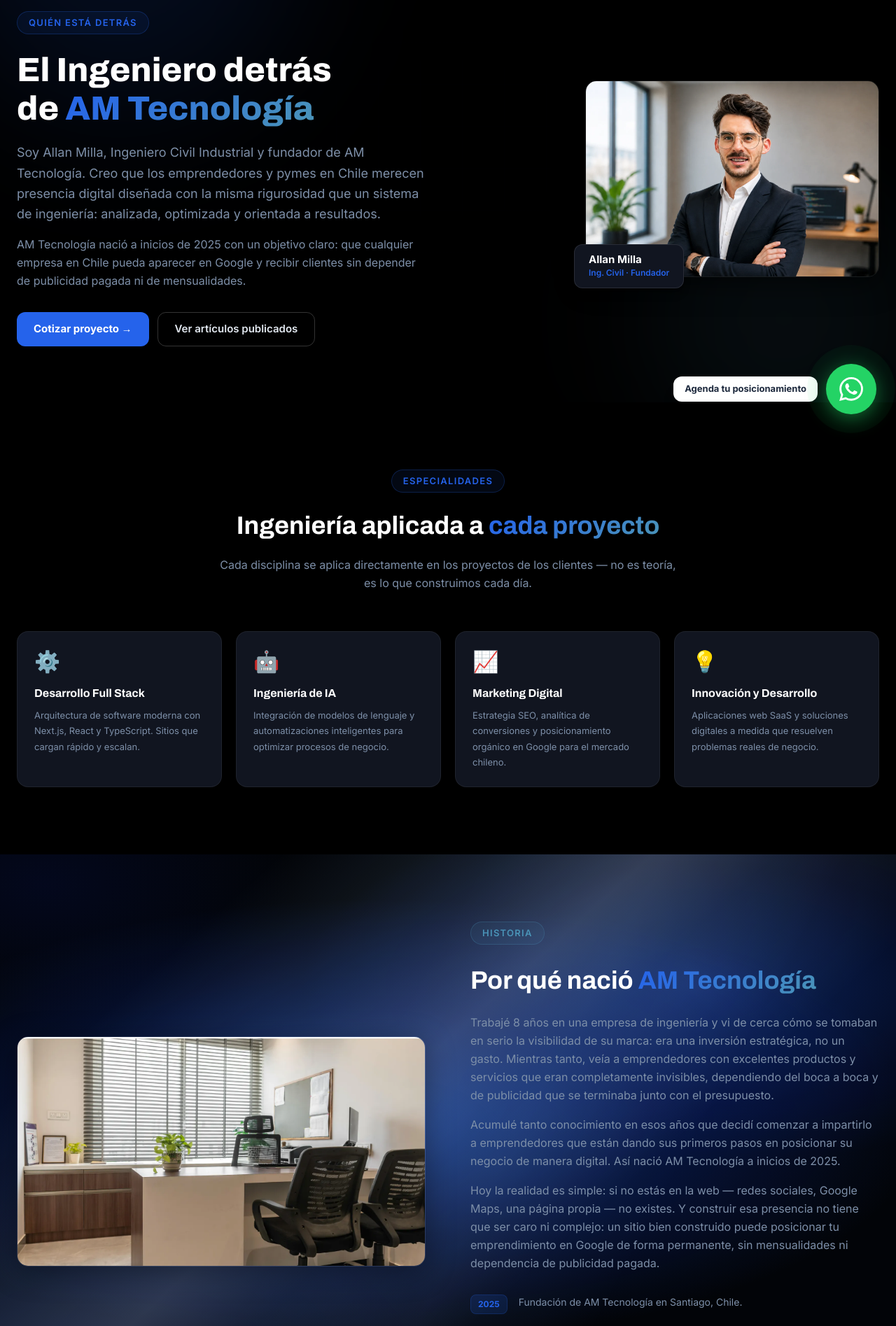
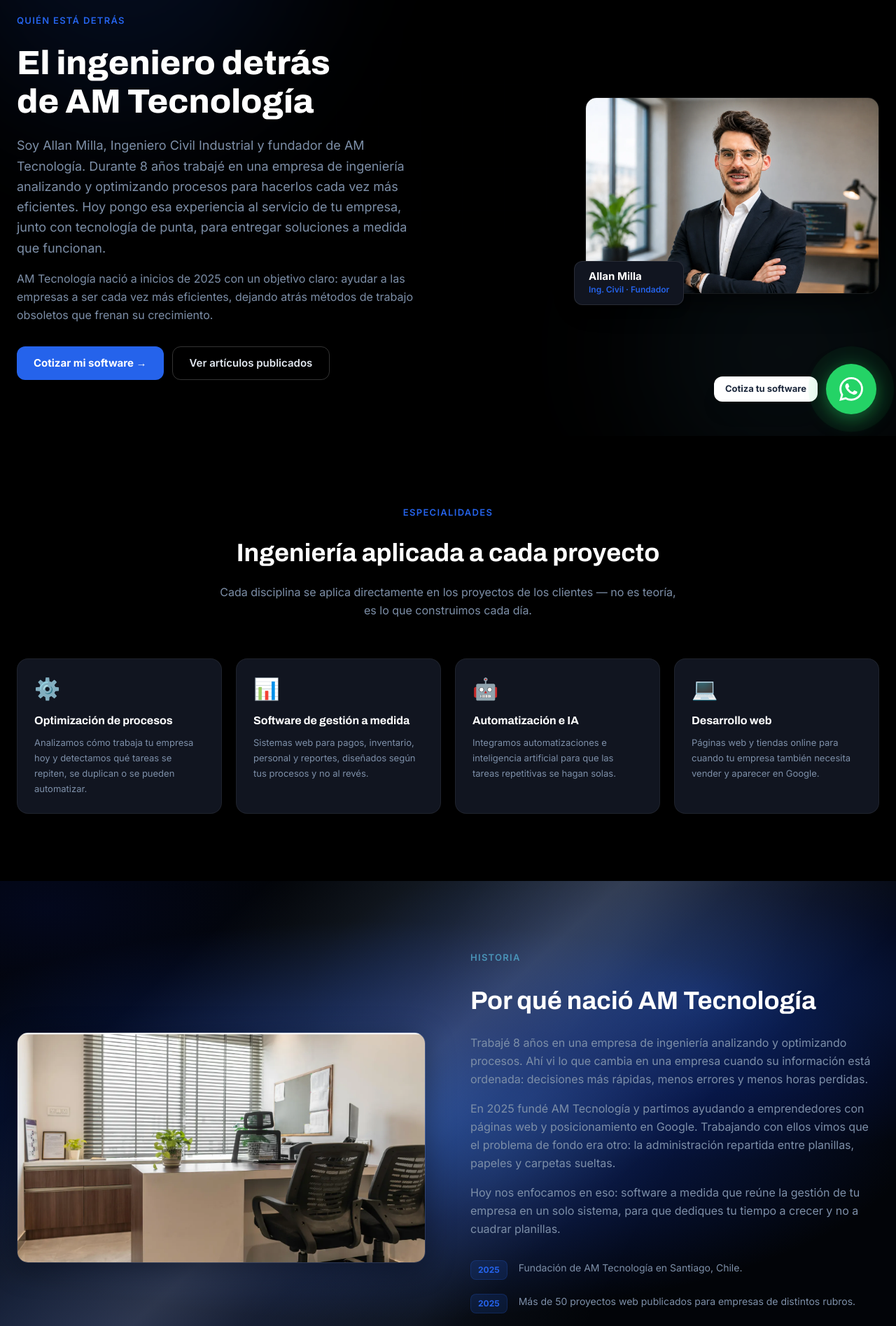
Before and after one commit to micajaproyectos/am-tecnologia, a Next.js app: page /sobre-nosotros in a window 1280 px wide. Shown: the part 180-2075 px from the top of the page at 70% size. Built offline with nearby package versions, Linux system fonts and the light colour scheme.

Commit message:
mejoras en perfil de am tecnologia

```diff
--- a/app/aparecer-en-google/page.tsx
+++ b/app/aparecer-en-google/page.tsx
@@ -479,7 +479,7 @@
           </p>
           <div className="grid grid-cols-1 md:grid-cols-3 gap-5">
             <div className="bg-am-surf2 border border-white/6 rounded-2xl p-6 hover:border-am-primary/20 transition-colors">
-              <div className="inline-flex px-3 py-1 rounded-full bg-am-primary/10 border border-am-primary/20 text-am-primary text-[11px] font-bold tracking-wide mb-4">
+              <div className="inline-block text-am-primary text-[11px] font-bold tracking-wide mb-4">
                 Taller mecánico · Temuco
               </div>
               <p className="text-am-muted text-[13.5px] leading-relaxed">
@@ -487,7 +487,7 @@
               </p>
             </div>
             <div className="bg-am-surf2 border border-white/6 rounded-2xl p-6 hover:border-blue-500/20 transition-colors">
-              <div className="inline-flex px-3 py-1 rounded-full bg-blue-500/10 border border-blue-500/20 text-blue-400 text-[11px] font-bold tracking-wide mb-4">
+              <div className="inline-block text-blue-400 text-[11px] font-bold tracking-wide mb-4">
                 Psicóloga · Santiago
               </div>
               <p className="text-am-muted text-[13.5px] leading-relaxed">
@@ -495,7 +495,7 @@
               </p>
             </div>
             <div className="bg-am-surf2 border border-white/6 rounded-2xl p-6 hover:border-purple-500/20 transition-colors">
-              <div className="inline-flex px-3 py-1 rounded-full bg-purple-500/10 border border-purple-500/20 text-purple-400 text-[11px] font-bold tracking-wide mb-4">
+              <div className="inline-block text-purple-400 text-[11px] font-bold tracking-wide mb-4">
                 Operador turístico · Puerto Montt
               </div>
               <p className="text-am-muted text-[13.5px] leading-relaxed">
--- a/app/autor/allan-milla/page.tsx
+++ b/app/autor/allan-milla/page.tsx
@@ -11,7 +11,7 @@
 export const metadata: Metadata = {
   title: "Allan Milla — Autor | AM Tecnología",
   description:
-    "Artículos escritos por Allan Milla, Ingeniero Civil Industrial y fundador de AM Tecnología. Guías prácticas sobre posicionamiento en Google, SEO y digitalización para empresas en Chile.",
+    "Artículos escritos por Allan Milla, Ingeniero Civil Industrial con 8 años de experiencia optimizando procesos en una empresa de ingeniería y fundador de AM Tecnología. Guías prácticas sobre posicionamiento en Google, SEO y digitalización para empresas en Chile.",
   alternates: {
     canonical: `${siteUrl}/autor/allan-milla`,
   },
@@ -30,7 +30,7 @@
   name: "Allan Milla",
   jobTitle: "Ingeniero Civil Industrial",
   description:
-    "Fundador de AM Tecnología. Especialista en desarrollo Full Stack, Ingeniería de IA y Marketing Digital. Autor de guías sobre posicionamiento en Google para empresas chilenas.",
+    "Ingeniero Civil Industrial con 8 años de experiencia optimizando procesos en una empresa de ingeniería. Fundador de AM Tecnología y autor de guías para empresas chilenas.",
   url: `${siteUrl}/autor/allan-milla`,
   image: `${siteUrl}/fundador.webp`,
   worksFor: {
@@ -87,7 +87,7 @@
             </div>
 
             <div>
-              <span className="inline-block px-3 py-1 rounded-full border border-am-primary/25 bg-am-primary/8 text-am-primary text-[11px] font-bold tracking-widest uppercase mb-3">
+              <span className="inline-block text-am-primary text-[11px] font-bold tracking-widest uppercase mb-3">
                 Autor
               </span>
               <h1 className="font-display font-extrabold text-white text-[2rem] leading-tight mb-1">
@@ -97,8 +97,8 @@
                 Ing. Civil · Fundador de AM Tecnología
               </p>
               <p className="text-am-muted text-[14px] leading-relaxed max-w-xl">
-                Especialista en desarrollo Full Stack, Ingeniería de IA y Marketing Digital.
-                Escribo guías prácticas sobre cómo las empresas chilenas pueden aparecer
+                Ingeniero con 8 años de experiencia optimizando procesos en una
+                empresa de ingeniería. Escribo guías prácticas sobre cómo las empresas chilenas pueden aparecer
                 en Google y crecer de forma orgánica.
               </p>
               <div className="flex items-center gap-4 mt-4">
--- a/app/sobre-nosotros/page.tsx
+++ b/app/sobre-nosotros/page.tsx
@@ -7,19 +7,19 @@
 
 const siteUrl = "https://www.amtecnologia.cl";
 const WA =
-  "https://wa.me/56985660954?text=Hola%2C%20quiero%20contratar%20mi%20p%C3%A1gina%20web";
+  "https://wa.me/56985660954?text=Hola%2C%20quiero%20cotizar%20un%20software%20para%20administrar%20mi%20empresa";
 
 export const metadata: Metadata = {
   title: "Sobre Nosotros | AM Tecnología",
   description:
-    "Conoce a Allan Milla, Ingeniero Civil Industrial fundador de AM Tecnología. Especialista en desarrollo Full Stack, Ingeniería de IA y Marketing Digital para empresas en Chile.",
+    "Conoce a Allan Milla, fundador de AM Tecnología. Ingeniero Civil Industrial con 8 años de experiencia optimizando procesos en una empresa de ingeniería, hoy aplicados al desarrollo de software a medida para empresas en Chile.",
   alternates: {
     canonical: `${siteUrl}/sobre-nosotros`,
   },
   openGraph: {
     title: "Sobre Nosotros — Allan Milla | AM Tecnología",
     description:
-      "Ingeniero Civil Industrial especialista en desarrollo web, IA y posicionamiento en Google para empresas en Chile.",
+      "Ingeniero Civil Industrial con 8 años de experiencia optimizando procesos en una empresa de ingeniería. Fundador de AM Tecnología.",
     images: [{ url: "/og-image.jpg", width: 1200, height: 630 }],
   },
 };
@@ -31,7 +31,7 @@
   name: "Allan Milla",
   jobTitle: "Ingeniero Civil Industrial",
   description:
-    "Fundador de AM Tecnología. Especialista en desarrollo Full Stack, Ingeniería de IA, Marketing Digital e Innovación. Construye presencia digital que posiciona empresas chilenas en Google.",
+    "Ingeniero Civil Industrial con 8 años de experiencia optimizando procesos en una empresa de ingeniería. Fundador de AM Tecnología, donde lleva ese conocimiento a software a medida para empresas chilenas.",
   url: `${siteUrl}/autor/allan-milla`,
   mainEntityOfPage: `${siteUrl}/autor/allan-milla`,
   image: `${siteUrl}/fundador.webp`,
@@ -42,11 +42,11 @@
     url: siteUrl,
   },
   knowsAbout: [
+    "Optimización de procesos productivos",
+    "Software de gestión a medida",
     "Desarrollo Full Stack",
     "Ingeniería de Inteligencia Artificial",
-    "Marketing Digital",
     "SEO y Posicionamiento Web",
-    "Innovación y Desarrollo",
   ],
   hasCredential: {
     "@type": "EducationalOccupationalCredential",
@@ -58,30 +58,30 @@
 const specialties = [
   {
     icon: "⚙️",
-    title: "Desarrollo Full Stack",
-    desc: "Arquitectura de software moderna con Next.js, React y TypeScript. Sitios que cargan rápido y escalan.",
+    title: "Optimización de procesos",
+    desc: "Analizamos cómo trabaja tu empresa hoy y detectamos qué tareas se repiten, se duplican o se pueden automatizar.",
+  },
+  {
+    icon: "📊",
+    title: "Software de gestión a medida",
+    desc: "Sistemas web para pagos, inventario, personal y reportes, diseñados según tus procesos y no al revés.",
   },
   {
     icon: "🤖",
-    title: "Ingeniería de IA",
-    desc: "Integración de modelos de lenguaje y automatizaciones inteligentes para optimizar procesos de negocio.",
+    title: "Automatización e IA",
+    desc: "Integramos automatizaciones e inteligencia artificial para que las tareas repetitivas se hagan solas.",
   },
   {
-    icon: "📈",
-    title: "Marketing Digital",
-    desc: "Estrategia SEO, analítica de conversiones y posicionamiento orgánico en Google para el mercado chileno.",
-  },
-  {
-    icon: "💡",
-    title: "Innovación y Desarrollo",
-    desc: "Aplicaciones web SaaS y soluciones digitales a medida que resuelven problemas reales de negocio.",
+    icon: "💻",
+    title: "Desarrollo web",
+    desc: "Páginas web y tiendas online para cuando tu empresa también necesita vender y aparecer en Google.",
   },
 ];
 
 const milestones = [
   { year: "2025", text: "Fundación de AM Tecnología en Santiago, Chile." },
-  { year: "2025", text: "Primeros +50 proyectos publicados y posicionados en Google." },
-  { year: "2026", text: "Expansión a clientes en 16 ciudades de Chile, con foco en el sur del país." },
+  { year: "2025", text: "Más de 50 proyectos web publicados para empresas de distintos rubros." },
+  { year: "2026", text: "Foco en software de gestión a medida para empresas de todo Chile." },
 ];
 
 export default function SobreNosotros() {
@@ -110,36 +110,37 @@
           <div className="grid grid-cols-1 lg:grid-cols-2 gap-16 items-center">
             {/* Copy */}
             <div>
-              <span className="inline-block px-4 py-1.5 rounded-full border border-am-primary/25 bg-am-primary/8 text-am-primary text-[13px] font-semibold tracking-widest uppercase mb-6">
+              <span className="inline-block text-am-primary text-[13px] font-semibold tracking-widest uppercase mb-6">
                 Quién está detrás
               </span>
               <h1
                 className="font-display font-extrabold text-white text-balance leading-[1.15] mb-5"
                 style={{ fontSize: "clamp(2rem, 4vw, 3rem)" }}
               >
-                El Ingeniero detrás de{" "}
-                <span className="gradient-text">AM Tecnología</span>
+                El ingeniero detrás de AM Tecnología
               </h1>
               <p className="text-am-muted text-lg leading-relaxed mb-4">
-                Soy Allan Milla, Ingeniero Civil Industrial y fundador de AM Tecnología. Creo que
-                los emprendedores y pymes en Chile merecen presencia digital diseñada con la misma
-                rigurosidad que un sistema de ingeniería: analizada, optimizada y
-                orientada a resultados.
+                Soy Allan Milla, Ingeniero Civil Industrial y fundador de AM Tecnología. Durante
+                8 años trabajé en una empresa de ingeniería analizando y optimizando procesos
+                para hacerlos cada vez más eficientes. Hoy pongo esa experiencia al servicio de
+                tu empresa, junto con tecnología de punta, para entregar soluciones a medida
+                que funcionan.
               </p>
               <p className="text-am-muted text-base leading-relaxed mb-8">
-                AM Tecnología nació a inicios de 2025 con un objetivo claro: que cualquier
-                empresa en Chile pueda aparecer en Google y recibir clientes sin depender
-                de publicidad pagada ni de mensualidades.
+                AM Tecnología nació a inicios de 2025 con un objetivo claro: ayudar a las
+                empresas a ser cada vez más eficientes, dejando atrás métodos de trabajo
+                obsoletos que frenan su crecimiento.
               </p>
               <div className="flex flex-wrap gap-3">
                 <a
                   href={WA}
                   data-cta-source="sobre-nosotros-hero"
+                  data-offer="software"
                   target="_blank"
                   rel="nofollow noopener noreferrer"
                   className="inline-flex items-center gap-2 bg-am-primary hover:bg-am-primary/90 text-white font-bold text-[15px] px-6 py-3 rounded-xl transition-colors duration-200"
                 >
-                  Cotizar proyecto →
+                  Cotizar mi software →
                 </a>
                 <Link
                   href="/autor/allan-milla"
@@ -177,15 +178,14 @@
       <section className="py-24 bg-black">
         <div className="max-w-7xl mx-auto px-6">
           <div className="text-center max-w-2xl mx-auto mb-14">
-            <span className="inline-block px-4 py-1.5 rounded-full border border-am-primary/25 bg-am-primary/8 text-am-primary text-[13px] font-semibold tracking-widest uppercase mb-5">
+            <span className="inline-block text-am-primary text-[13px] font-semibold tracking-widest uppercase mb-5">
               Especialidades
             </span>
             <h2
               className="font-display font-bold text-white text-balance mb-4"
               style={{ fontSize: "clamp(1.6rem, 3vw, 2.25rem)" }}
             >
-              Ingeniería aplicada a{" "}
-              <span className="gradient-text">cada proyecto</span>
+              Ingeniería aplicada a cada proyecto
             </h2>
             <p className="text-am-muted text-base leading-relaxed">
               Cada disciplina se aplica directamente en los proyectos de los
@@ -225,37 +225,31 @@
 
             {/* Story */}
             <div>
-              <span className="inline-block px-4 py-1.5 rounded-full border border-am-accent/25 bg-am-accent/8 text-am-accent text-[13px] font-semibold tracking-widest uppercase mb-6">
+              <span className="inline-block text-am-accent text-[13px] font-semibold tracking-widest uppercase mb-6">
                 Historia
               </span>
               <h2
                 className="font-display font-bold text-white text-balance mb-5"
                 style={{ fontSize: "clamp(1.6rem, 3vw, 2.25rem)" }}
               >
-                Por qué nació{" "}
-                <span className="gradient-text">AM Tecnología</span>
+                Por qué nació AM Tecnología
               </h2>
               <p className="text-am-muted text-base leading-relaxed mb-4">
-                Trabajé 8 años en una empresa de ingeniería y vi de cerca cómo
-                se tomaban en serio la visibilidad de su marca: era una
-                inversión estratégica, no un gasto. Mientras tanto, veía a
-                emprendedores con excelentes productos y servicios que eran
-                completamente invisibles, dependiendo del boca a boca y de
-                publicidad que se terminaba junto con el presupuesto.
+                Trabajé 8 años en una empresa de ingeniería analizando y optimizando
+                procesos. Ahí vi lo que cambia en una empresa cuando su información
+                está ordenada: decisiones más rápidas, menos errores y menos horas
+                perdidas.
               </p>
               <p className="text-am-muted text-base leading-relaxed mb-4">
-                Acumulé tanto conocimiento en esos años que decidí comenzar a
-                impartirlo a emprendedores que están dando sus primeros pasos
-                en posicionar su negocio de manera digital. Así nació AM
-                Tecnología a inicios de 2025.
+                En 2025 fundé AM Tecnología y partimos ayudando a emprendedores con
+                páginas web y posicionamiento en Google. Trabajando con ellos vimos
+                que el problema de fondo era otro: la administración repartida entre
+                planillas, papeles y carpetas sueltas.
               </p>
               <p className="text-am-muted text-base leading-relaxed mb-8">
-                Hoy la realidad es simple: si no estás en la web — redes
-                sociales, Google Maps, una página propia — no existes. Y
-                construir esa presencia no tiene que ser caro ni complejo: un
-                sitio bien construido puede posicionar tu emprendimiento en
-                Google de forma permanente, sin mensualidades ni dependencia
-                de publicidad pagada.
+                Hoy nos enfocamos en eso: software a medida que reúne la gestión de
+                tu empresa en un solo sistema, para que dediques tu tiempo a crecer
+                y no a cuadrar planillas.
               </p>
 
               <div className="flex flex-col gap-5">
@@ -282,17 +276,17 @@
               className="font-display font-bold text-white text-balance mb-5"
               style={{ fontSize: "clamp(1.6rem, 3vw, 2.25rem)" }}
             >
-              Un proyecto digital es un sistema que debe funcionar solo
+              Un sistema bien diseñado trabaja por tu empresa
             </h2>
             <p className="text-am-muted text-lg leading-relaxed max-w-2xl mx-auto mb-4">
-              Requiere análisis del problema, diseño del proceso correcto y ejecución
-              sin fricciones. No se improvisa. Y cuando está bien diseñado, opera con
-              autonomía — atrayendo clientes sin que tengas que hacer nada extra.
+              Requiere entender el problema, diseñar el proceso correcto y ejecutarlo
+              sin fricciones. No se improvisa. Y cuando está bien hecho, tu equipo
+              trabaja más rápido, con menos errores y sin esfuerzo extra.
             </p>
             <p className="text-am-muted text-base leading-relaxed max-w-xl mx-auto">
-              Esa mentalidad de ingeniería industrial aplicada al mundo digital es lo que
-              diferencia los proyectos de AM Tecnología de una plantilla genérica
-              o un sitio sin estrategia.
+              Esa mentalidad de ingeniería industrial es lo que diferencia los proyectos
+              de AM Tecnología de un software genérico que obliga a tu empresa a
+              adaptarse a él.
             </p>
           </div>
         </div>
@@ -301,40 +295,41 @@
       {/* ── CTA ── */}
       <section className="py-20 metal-bg">
         <div className="max-w-3xl mx-auto px-6 text-center">
-          <span className="inline-block px-4 py-1.5 rounded-full border border-am-primary/25 bg-am-primary/8 text-am-primary text-[13px] font-semibold tracking-widest uppercase mb-6">
+          <span className="inline-block text-am-primary text-[13px] font-semibold tracking-widest uppercase mb-6">
             ¿Hablamos?
           </span>
           <h2
             className="font-display font-bold text-white text-balance mb-4"
             style={{ fontSize: "clamp(1.6rem, 3vw, 2.25rem)" }}
           >
-            Tu negocio puede aparecer en Google este mes
+            Cuéntanos cómo trabaja tu empresa hoy
           </h2>
           <p className="text-am-muted text-base leading-relaxed mb-8">
-            Desde $199.990 pago único · Resultados reales · Sin mensualidades
+            Revisamos tus procesos y te enviamos una cotización a medida, sin compromiso.
           </p>
           <div className="flex flex-wrap justify-center gap-4">
             <a
               href={WA}
               data-cta-source="sobre-nosotros-cta"
+              data-offer="software"
               target="_blank"
               rel="nofollow noopener noreferrer"
               className="inline-flex items-center gap-2.5 bg-green-500 hover:bg-green-400 text-white font-bold text-[15px] px-7 py-3.5 rounded-xl transition-colors duration-200"
             >
-              Cotizar por WhatsApp
+              Cotizar mi software
             </a>
             <Link
-              href="/blog"
+              href="/#proyectos"
               className="inline-flex items-center gap-2 border border-white/20 hover:border-white/40 text-am-text hover:text-white font-semibold text-[15px] px-7 py-3.5 rounded-xl transition-all duration-200"
             >
-              Leer el blog →
+              Ver proyectos →
             </Link>
           </div>
         </div>
       </section>
 
       <Footer />
-      <WhatsAppButton />
+      <WhatsAppButton offer="software" />
     </>
   );
 }
--- a/components/HowItWorks.tsx
+++ b/components/HowItWorks.tsx
@@ -96,7 +96,6 @@
                 <p className="text-slate-900 font-bold text-[16px] leading-snug">Allan Milla</p>
                 <p className="text-am-primary font-semibold text-[13px] mt-0.5">Fundador · AM Tecnología</p>
                 <p className="text-slate-500 text-[12px] mt-1">Ingeniero Civil Industrial</p>
-                <p className="text-slate-500 text-[12px]">Especialista en procesos y gestión</p>
                 <p className="text-am-primary text-[12px] font-semibold mt-3 group-hover:text-am-accent transition-colors">
                   Ver perfil completo →
                 </p>
--- a/components/Team.tsx
+++ b/components/Team.tsx
@@ -24,7 +24,7 @@
       <div className="max-w-7xl mx-auto px-6">
         {/* Header */}
         <div className="text-center max-w-2xl mx-auto mb-16">
-          <span className="inline-block px-4 py-1.5 rounded-full border border-am-primary/25 bg-am-primary/8 text-am-primary text-[13px] font-semibold tracking-widest uppercase mb-5">
+          <span className="inline-block text-am-primary text-[13px] font-semibold tracking-widest uppercase mb-5">
             Quién está detrás
           </span>
           <h2
@@ -46,7 +46,7 @@
 
           {/* Philosophy card */}
           <div className="rounded-2xl border border-am-accent/20 bg-gradient-to-br from-am-primary/8 to-am-accent/5 p-8 flex flex-col justify-center">
-            <span className="inline-block px-3 py-1 rounded-full border border-am-accent/30 bg-am-accent/8 text-am-accent text-[11px] font-bold tracking-wider uppercase mb-6 w-fit">
+            <span className="inline-block text-am-accent text-[11px] font-bold tracking-wider uppercase mb-6 w-fit">
               Nuestro enfoque
             </span>
             <div className="text-4xl mb-5">⚙️</div>
@@ -66,7 +66,7 @@
 
           {/* Metrics card */}
           <div className="rounded-2xl border border-white/8 bg-am-surface p-8 flex flex-col justify-center">
-            <span className="inline-block px-3 py-1 rounded-full border border-am-primary/30 bg-am-primary/8 text-am-primary text-[11px] font-bold tracking-wider uppercase mb-6 w-fit">
+            <span className="inline-block text-am-primary text-[11px] font-bold tracking-wider uppercase mb-6 w-fit">
               Resultados reales
             </span>
             <div className="grid grid-cols-2 gap-5">
--- a/components/WhyUs.tsx
+++ b/components/WhyUs.tsx
@@ -33,7 +33,7 @@
         <div className="grid grid-cols-1 lg:grid-cols-2 gap-10 lg:gap-20 items-center">
           {/* ── Copy ── */}
           <div>
-            <span className="inline-block px-4 py-1.5 rounded-full border border-am-primary/25 bg-am-primary/8 text-am-primary text-[13px] font-semibold tracking-widest uppercase mb-6">
+            <span className="inline-block text-am-primary text-[13px] font-semibold tracking-widest uppercase mb-6">
               ¿Por qué nosotros?
             </span>
             <h2
```
